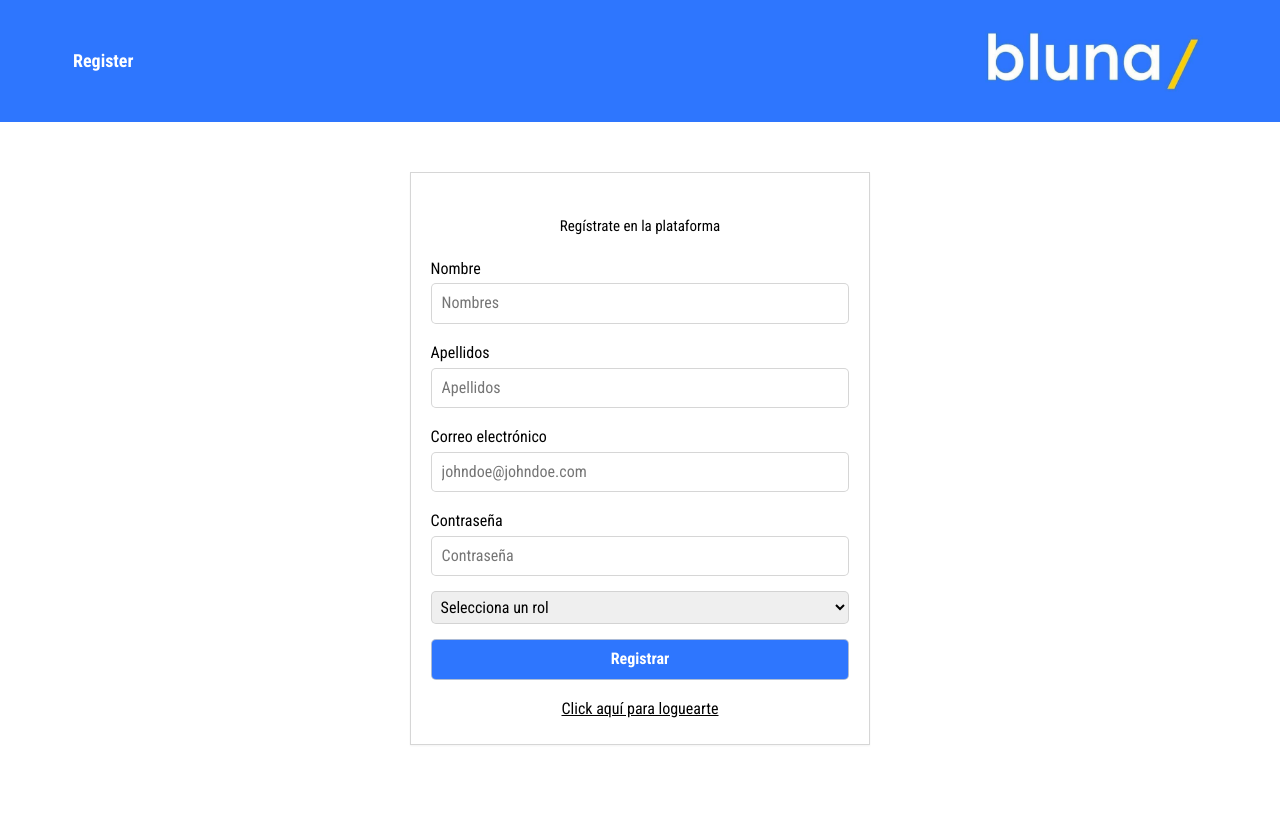
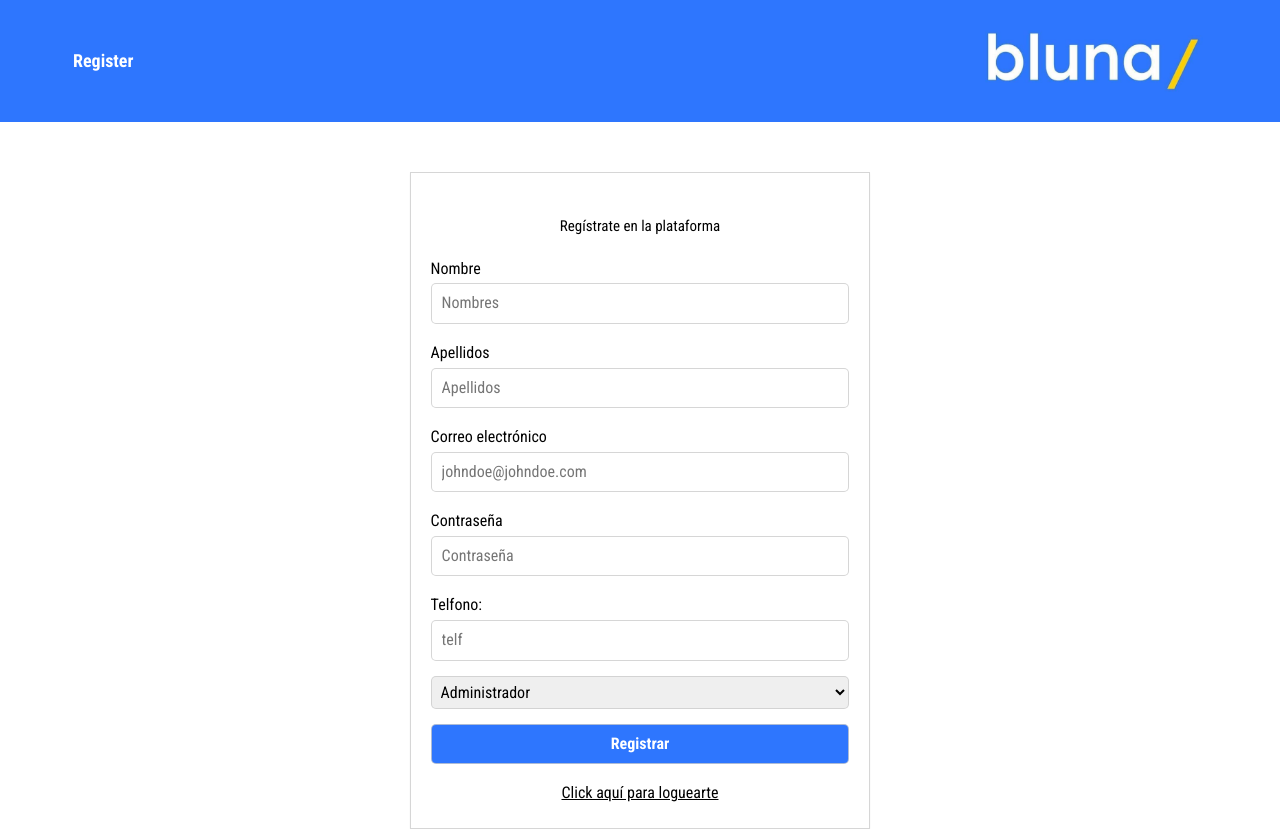
Before and after one commit to sheldontroll/Bluna, a React (Vite) app: page /register in a window 1280 px wide. Before the commit the page ends 800 px from the top, so only its background shows below. Built offline with nearby package versions, Linux system fonts and the light colour scheme.

Commit message:
auth working

```diff
--- a/src/components/PrivateRoutes/PrivateRoutes.jsx
+++ b/src/components/PrivateRoutes/PrivateRoutes.jsx
@@ -2,10 +2,13 @@ import React from 'react'
 import { Navigate, Outlet } from 'react-router-dom'
 import { useAuth } from '../../modules/auth/hooks/useAuth'
 
+
 function PrivateRoutes({ children, redirectTo }) {
     const { auth } = useAuth()
 
-    if (!!auth === false) {
+    const token = localStorage.getItem('token')
+
+    if (!token) {
         return <Navigate to={redirectTo} />
     }
 
--- a/src/modules/auth/context/AuthProvider.jsx
+++ b/src/modules/auth/context/AuthProvider.jsx
@@ -1,8 +1,6 @@
 import { createContext, useState } from "react";
 
-
 export const AuthContext = createContext()
-
 
 export default function AuthProvider({ children }) {
 
@@ -13,6 +11,7 @@ export default function AuthProvider({ children }) {
         setAuth(user);
     }
 
+
     return (
         <AuthContext.Provider value={{ auth, handleAuthenticate }}>
             {children}
--- a/src/modules/auth/pages/login/Login.jsx
+++ b/src/modules/auth/pages/login/Login.jsx
@@ -43,7 +43,7 @@ function Login() {
         setLogin(prev => ({ ...prev, [event.target.id]: event.target.value }))
     }
 
-    const handleSubmit = (event) => {
+    const handleSubmit = async (event) => {
         event.preventDefault();
 
         if (Object.values(login).includes("")) {
@@ -54,11 +54,30 @@ function Login() {
         setLogin(prev => ({ ...prev, hasErrors: false }))
 
         handleAuthenticate({
-            username: 'user',
-            roles: ['admin']
+            email: login.email,
+            password: login.password
         })
 
+        const request = await fetch('http://localhost:3000/auth/login', {
+            headers: {
+                'Content-type': 'application/json',
+            },
+            method: 'POST',
+            body: JSON.stringify({
+                email: login.email,
+                password: login.password
+            })
+        })
+
+        const response = await request.json()
+
+        if (!response.ok) {
+            return
+        }
+
+        localStorage.setItem('token', response.info.token);
         navigate('/dashboard')
+
     }
 
     return (
--- a/src/modules/auth/pages/register/Register.jsx
+++ b/src/modules/auth/pages/register/Register.jsx
@@ -7,6 +7,8 @@ import Select from '../../../../components/Select/Select';
 import { options } from '../../constants/constants';
 import { useState } from 'react';
 import ErrorForm from '../../components/ErrorForm/ErrorForm';
+import { useNavigate } from 'react-router-dom';
+
 
 const InputEmailProps = {
     type: 'email',
@@ -40,6 +42,14 @@ const InputLastNameProps = {
     label: 'Apellidos'
 }
 
+const InputTelfProps = {
+    type: 'number',
+    placeholder: 'telf',
+    name: 'telf',
+    id: 'telf',
+    label: 'Telfono:'
+}
+
 const InputSubmitProps = {
     type: 'submit',
     value: 'Registrar',
@@ -51,15 +61,17 @@ function Register() {
         lastname: '',
         email: '',
         password: '',
-        role: 'default',
+        telf: '',
         hasErrors: false
     })
+
+    const navigate = useNavigate()
 
     const handleRegister = (event) => {
         setRegister((prev) => ({ ...prev, [event.target.id]: event.target.value }))
     }
 
-    const handleSubmit = (event) => {
+    const handleSubmit = async (event) => {
         event.preventDefault();
 
         if (Object.values(register).includes("")) {
@@ -68,6 +80,32 @@ function Register() {
         }
 
         setRegister(prev => ({ ...prev, hasErrors: false }))
+
+        const newUser = {
+            name: `${register.firstname} ${register.lastname}`,
+            email: register.email,
+            telf: register.telf,
+            password: register.password
+        };
+
+        const request = await fetch('http://localhost:3000/auth/register', {
+            headers: {
+                'Content-type': 'application/json',
+            },
+            method: 'POST',
+            body: JSON.stringify({
+                ...newUser
+            })
+        })
+
+        const response = await request.json()
+
+        if (!response.ok) {
+            return
+        }
+
+        localStorage.setItem('token', response.user.token);
+        navigate('/dashboard')
     }
 
 
@@ -88,6 +126,9 @@ function Register() {
 
                 <div className="field">
                     <Input {...InputPasswordProps} onChange={handleRegister} value={register.password} />
+                </div>
+                <div className="field">
+                    <Input {...InputTelfProps} onChange={handleRegister} value={register.telf} />
                 </div>
 
                 <div className='field'>
--- a/src/modules/dashboard/pages/Existencias/Existencias.jsx
+++ b/src/modules/dashboard/pages/Existencias/Existencias.jsx
@@ -5,7 +5,6 @@ import styles from './existencias.module.css'
 import Overlay from '../../../../components/Modal/Modal'
 import { useEffect, useState } from 'react'
 import EForm from '../../components/ExistenciasForm/ExistenciasForm'
-import { useFetch } from '../../../../useFetch'
 import DataTable from 'react-data-table-component'
 import 'styled-components'
 import { fetchData } from '../../../../fetchData'
@@ -156,7 +155,6 @@ function Existencias() {
             "cantidad": 15
         }
     ]
-    // const {data, loading, error, handleCancelRequest} = useFetch("http://localhost:3000/products")
     const data = apiData;
 
     const columns = [
--- a/src/useFetch.js
+++ /dev/null
@@ -1,35 +0,0 @@
-import { useState, useEffect } from "react";
-
-export function useFetch(url) {
-    const [data, setData] = useState(null);
-    const [loading, setLoading] = useState(true);
-    const [error, setError] = useState(null);
-    const [controller, setController] = useState(null);
-
-    useEffect(() => {
-        const abortController = new AbortController();
-        setController(abortController);
-        setLoading(true);
-        fetch(url, { signal: abortController.signal })
-            .then((response) => response.json())
-            .then((data) => setData(data))
-            .catch((error) => {
-                if (error.name == "AbortError") {
-                    console.log("Request cancelled");
-                } else {
-                    setError(error);
-                }
-            })
-            .finally(() => setLoading(false));
-
-        return () => abortController.abort();
-
-    }, []);
-    const handleCancelRequest = () => {
-        if (controller) {
-            controller.abort();
-            setError("Request cancelled");
-        }
-    }
-    return { data, loading, error, handleCancelRequest };
-}
```
